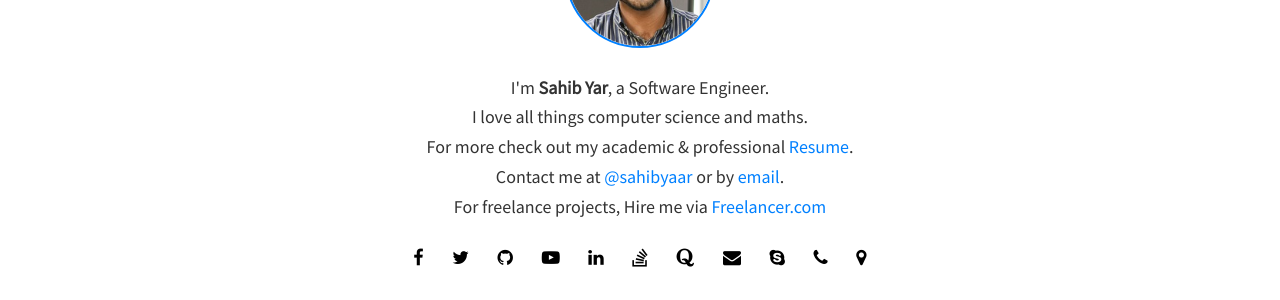
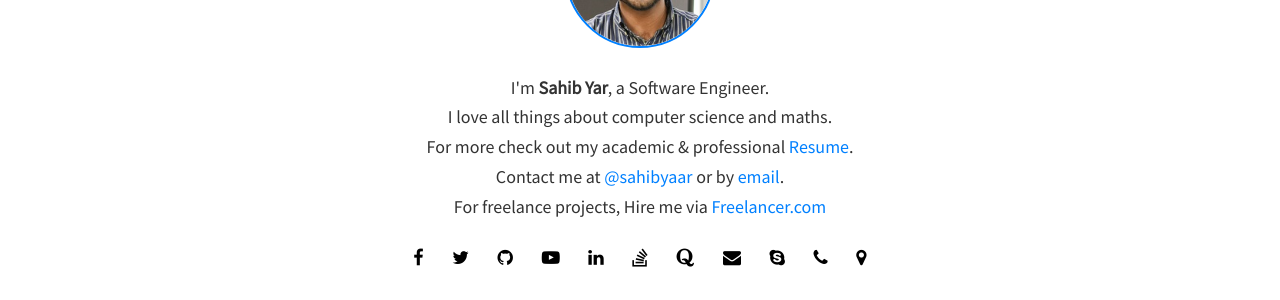
Before and after one commit to SahibYar/SahibYar.github.io, a Jekyll site: the page built from index.html, in a window 1280 px wide. Shown: the part 229-529 px from the top of the page. Built offline with Jekyll 4.4.1, drawn with Linux system fonts in a browser that asks for light colours; nearby versions of some CDN libraries; the list of posts is cut into pages by our own code.

Commit message:
Update index.html

```diff
--- a/index.html
+++ b/index.html
@@ -8,7 +8,7 @@ layout: home
 		<img class="img-circle me" src="{{ site.baseurl }}static/img/{{ site.avatar }}" alt="Responsive image">
 	  </div>
 	  <h4>I'm <strong>{{ site.author }}</strong>, a Software Engineer.</h4>
-	  <h4>I love all things computer science and maths.</h4>
+	  <h4>I love all things about computer science and maths.</h4>
 	  <!-- <h4>Have a look at some of my working <a href="{{ site.baseurl }}projects.html"> projects</a>.</h4> -->
 	  <h4>For more check out my academic &amp; professional <a href="http://sahibyar.github.io/vitae">Resume</a>.</h4>
 	  <h4>Contact me at <a href="http://twitter.com/{{ site.twitter }}">@{{ site.twitter }}</a> or by <a href="mailto:{{ site.email }}">email</a>.</h4>
```
